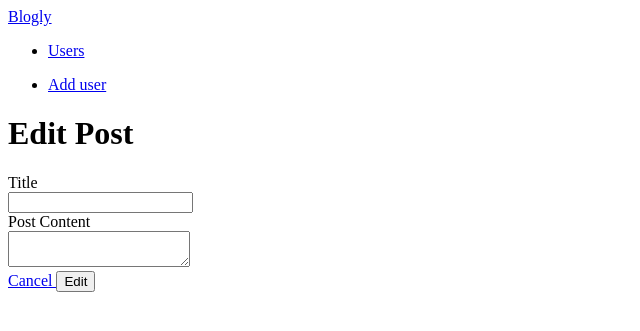
After one commit to jdoerr13/flask-blogly, a Flask app: template templates/edit_post.html in a window 1280 px wide. The commit adds this page. Shown: the top 331 px of the page, without its empty margins (0-640 px from the left). Run offline with Flask 3, Linux system fonts and the light colour scheme; the template is opened without the code that fills it, so the values that code supplies are empty.

Commit message:
updated 2

```diff
--- a/app.py
+++ b/app.py
@@ -1,8 +1,9 @@
 """Blogly application."""
 
-from flask import Flask, request, redirect, render_template
-from models import db, connect_db, User
+from flask import Flask, request, redirect, render_template, flash
+from models import db, connect_db, User, Post
 from flask_debugtoolbar import DebugToolbarExtension
+from datetime import datetime
 
 app = Flask(__name__)
 app.config['SQLALCHEMY_DATABASE_URI'] = 'postgresql:///blogly'
@@ -23,8 +24,9 @@ db.create_all()
 @app.route('/')
 def root():
     """Homepage redirects to list of users."""
-
-    return redirect("/users")
+    post = Post.query.order_by(Post.created_at.desc()).all()
+    # return redirect("/users")
+    return render_template('homepage.html', post=post)
 
 
 @app.route('/users')
@@ -98,3 +100,43 @@ def users_delete(user_id):
     db.session.commit()
 
     return redirect("/users")
+
+#______________________________________
+@app.route('/users/<int:user_id>/posts/new', methods=["GET"])
+def posts_new_form(user_id):
+    """Show a form to create a new post for a specific user"""
+    user = User.query.get_or_404(user_id)
+    print("Inside posts_new_form")
+    print("User:", user)  # Print user information for debugging
+    return render_template('new_post.html', user=user)
+
+@app.route('/users/<int:user_id>/posts/new', methods=["POST"])
+def posts_new(user_id):
+    """Handle form submission for creating a new post for a specific user"""
+    user = User.query.get_or_404(user_id)
+
+    print("Form Data:")
+    print("Title:", request.form['title'])
+    print("Content:", request.form['content'])
+    new_post = Post(title=request.form['title'],
+                    content=request.form['content'],
+                    created_at=datetime.now(),
+                    user_id=user.id)
+
+    db.session.add(new_post)
+    db.session.commit()
+    flash(f"Post '{new_post.title}' added.")
+
+    return redirect(f"/users/{user_id}")
+
+@app.route('/posts/<int:post_id>')
+def posts_show(post_id):
+    """Show a page with info on a specific post"""
+    post = Post.query.get_or_404(post_id)
+    return render_template('show.html', post=post)
+
+@app.route('/posts/<int:post_id>/edit', methods=["GET"])
+def posts_edit(post_id):
+    """Show a form to edit an existing post"""
+    post = Post.query.get_or_404(post_id)
+    return render_template('edit_post.html', post=post)
--- a/templates/base.html
+++ b/templates/base.html
@@ -1,26 +1,31 @@
 <!DOCTYPE html>
 <html lang="en">
-
 <head>
   <meta charset="UTF-8">
   <title>
-    Blogly – {% block title %}{% endblock %}
+    Blogly &ndash; {% block title %}{% endblock %}
   </title>
 </head>
-
 <body>
 <nav>
   <a href="/">Blogly</a>
   <ul>
-      <li> <a href="/users">Users</a></li>
+    <li><a href="/users">Users</a></li>
+  </ul>
+  <ul>
+    <li>
+      <a href="/users/new">Add user</a>
+    </li>
   </ul>
 </nav>
+<div>
+  {% for msg in get_flashed_messages() %}
+  <div>{{ msg }}</div>
+  {% endfor %}
 
-  <div>
   {% block content %}
-    <!-- Content from other templates will be inserted here -->
+  <!-- put the content here -->
   {% endblock %}
 </div>
 </body>
-
 </html>
--- /dev/null
+++ b/templates/edit_post.html
@@ -0,0 +1,40 @@
+{% extends 'base.html' %}
+
+{% block title %}Edit Post{% endblock %}
+
+{% block content %}
+
+<h1>Edit Post</h1>
+
+<form method="POST" action="/posts/{{ post.id }}/edit">
+
+  <div class="form-group row">
+    <label for="title" class="col-sm-2 col-form-label">Title</label>
+    <div class="col-sm-10">
+      <input class="form-control" id="title" name="title" value="{{ post.title }}">
+    </div>
+  </div>
+
+  <div class="form-group row">
+    <label for="content" class="col-sm-2 col-form-label">Post Content</label>
+    <div class="col-sm-10">
+      <textarea class="form-control"
+                id="content"
+                name="content">{{ post.content }}</textarea>
+    </div>
+  </div>
+
+  <div class="form-group row">
+    <div class="ml-auto mr-3">
+      <a href="/users/{{ post.user_id }}" class="btn btn-outline-info">
+        Cancel
+      </a>
+      <button type="submit" class="btn btn-success">
+        Edit
+      </button>
+    </div>
+  </div>
+
+</form>
+
+{% endblock %}
```
Also changed, not shown: models.py (+19 -0 lines), templates/homepage.html (added, +19 -0 lines), templates/new_post.html (added, +35 -0 lines), templates/show.html (+39 -12 lines). Lines whose indentation alone changed are shown as unchanged.
